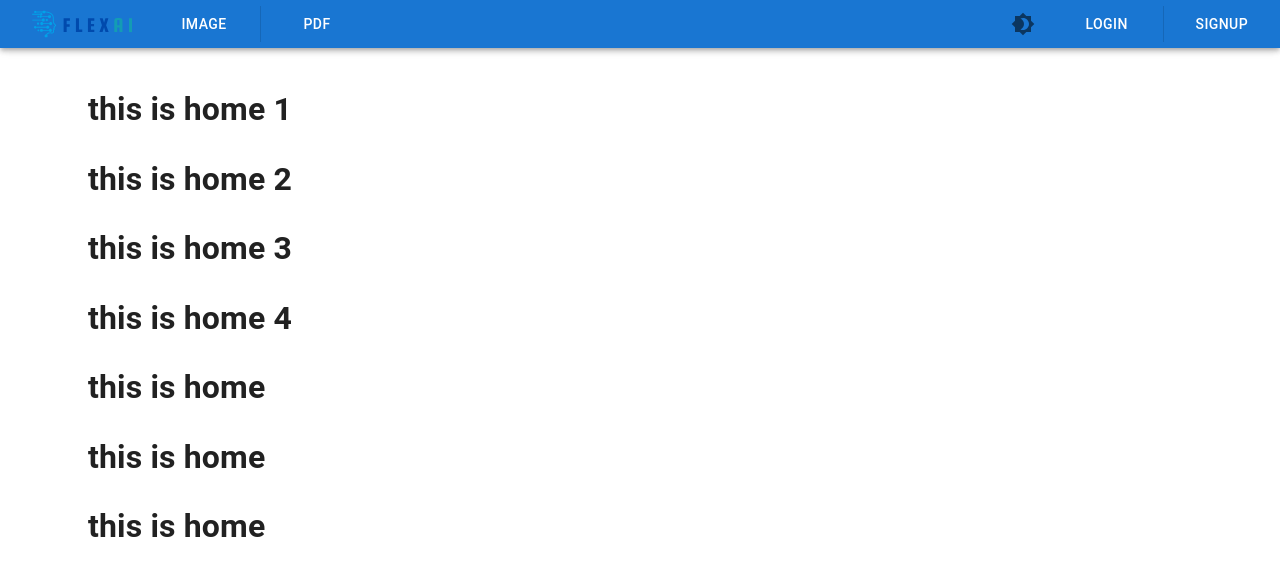
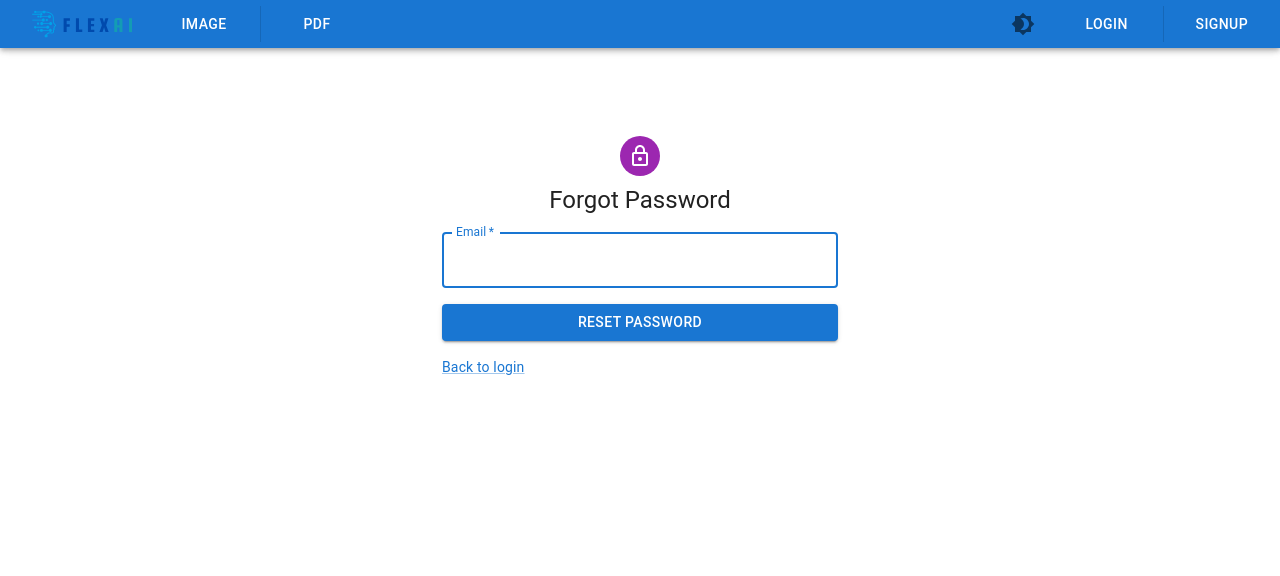
Before and after one commit to durbin-164/flexai_frontend, a React (Create React App) app: page /forgotpassword in a window 1280 px wide. Shown: the top 576 px of the page. Built offline with nearby package versions, Linux system fonts and the light colour scheme.

Commit message:
add forfot password page

```diff
--- /dev/null
+++ b/src/component/forgotpassword/index.tsx
@@ -0,0 +1,53 @@
+import { LockOutlined } from "@mui/icons-material";
+import { Avatar, Box, Button, Container, Grid, Link, TextField, Typography } from "@mui/material";
+import React from "react";
+
+export default function ForgotPassword() {
+  const handleFormSubmit = (event: React.FormEvent<HTMLFormElement>) => {
+    event.preventDefault();
+    const data = new FormData(event.currentTarget);
+    console.log({
+      email: data.get("email"),
+    });
+    // Add your password reset logic here
+  };
+
+  return (
+    <Container maxWidth="xs"
+      sx={{ display: "flex",
+            alignItems: "center",
+            flexDirection: "column",
+            marginTop: 8 }}
+    >
+
+      <Avatar sx={{ m: 1, bgcolor: "secondary.main" }}>
+        <LockOutlined />
+      </Avatar>
+
+      <Typography component="h1" variant="h5">
+        Forgot Password
+      </Typography>
+
+      <Box component="form" onSubmit={handleFormSubmit} sx={{ mt: 2 }}>
+        <TextField
+            autoComplete="email"
+            fullWidth
+            required
+            autoFocus
+            id="email"
+            name = "email"
+            label="Email"
+            type="email"
+        />
+
+        <Button type="submit" fullWidth variant="contained" sx={{ mt: 2}}>
+          Reset Password
+        </Button>
+
+        <Link href="/login" variant="body2" display="flex" marginTop={2}>
+          Back to login
+        </Link>
+      </Box>
+    </Container>
+  );
+}
--- a/src/component/login/index.tsx
+++ b/src/component/login/index.tsx
@@ -97,12 +97,12 @@ export default function Login(){
 
                 <Grid container marginTop={2}>
                     <Grid item xs>
-                        <Link href="#" variant="body2"> Forgot password</Link>
+                        <Link href="/forgotpassword" variant="body2"> Forgot password</Link>
 
                     </Grid>
                     <Grid item>
                         <Link href="/signup" variant="body2">
-                            "Don't have an account? Sign Up"
+                            Don't have an account? Sign Up
                         </Link>
                     </Grid>
                 </Grid>
--- a/src/component/signup/index.tsx
+++ b/src/component/signup/index.tsx
@@ -4,7 +4,6 @@ import { Avatar, Box, Button, Container, Grid, IconButton, InputAdornment, Link,
 import React from "react";
 import { ApiError, SignupData, signupUser } from '../../redux/slices/userSlice';
 import { RootState, useAppDispatch, useAppSelector } from '../../redux/store';
-import { wait } from '@testing-library/user-event/dist/utils';
 import { unwrapResult } from '@reduxjs/toolkit';
 
 export default function Signup(){
--- a/src/router/public/index.tsx
+++ b/src/router/public/index.tsx
@@ -5,6 +5,7 @@ import Layout from "../../layout/primary";
 import Signup from "../../component/signup";
 import ImagePage from "../../component/image";
 import PDFPage from "../../component/pdf";
+import ForgotPassword from "../../component/forgotpassword";
 
 export default function PublicRouter(){
     return (
@@ -13,6 +14,7 @@ export default function PublicRouter(){
                 <Route index element={<Home />} />
                 <Route path="/login" element={<Login />} />
                 <Route path="/signup" element={<Signup />} />
+                <Route path="/forgotpassword" element={<ForgotPassword />} />
                 <Route path="/image" element={<ImagePage />} />
                 <Route path="/pdf" element={<PDFPage />} />
                 <Route path="*" element={<Home/>} />
```
